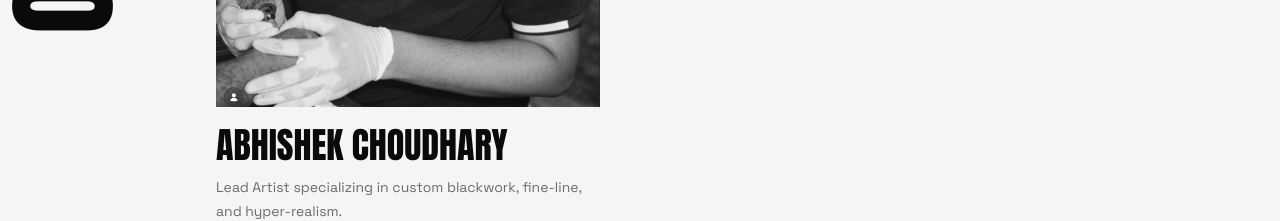
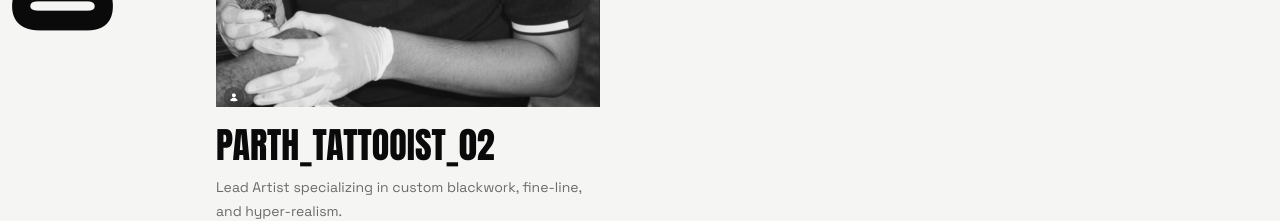
Before and after one commit to Abhishek5127/TheImperialTattooStudios, a Next.js app: page / in a window 1280 px wide. Shown: the part 4960-5181 px from the top of the page. Built offline with nearby package versions, Linux system fonts and the light colour scheme.

Commit message:
name change

```diff
--- a/src/components/SiteSections.tsx
+++ b/src/components/SiteSections.tsx
@@ -65,7 +65,7 @@ const gallery = [
 
 const artists = [
   {
-    name: "Abhishek Choudhary",
+    name: "parth_tattooist_02",
     specialty: "Lead Artist specializing in custom blackwork, fine-line, and hyper-realism.",
     imagePosition: "center",
     src: "/primary_artist.png",
```
